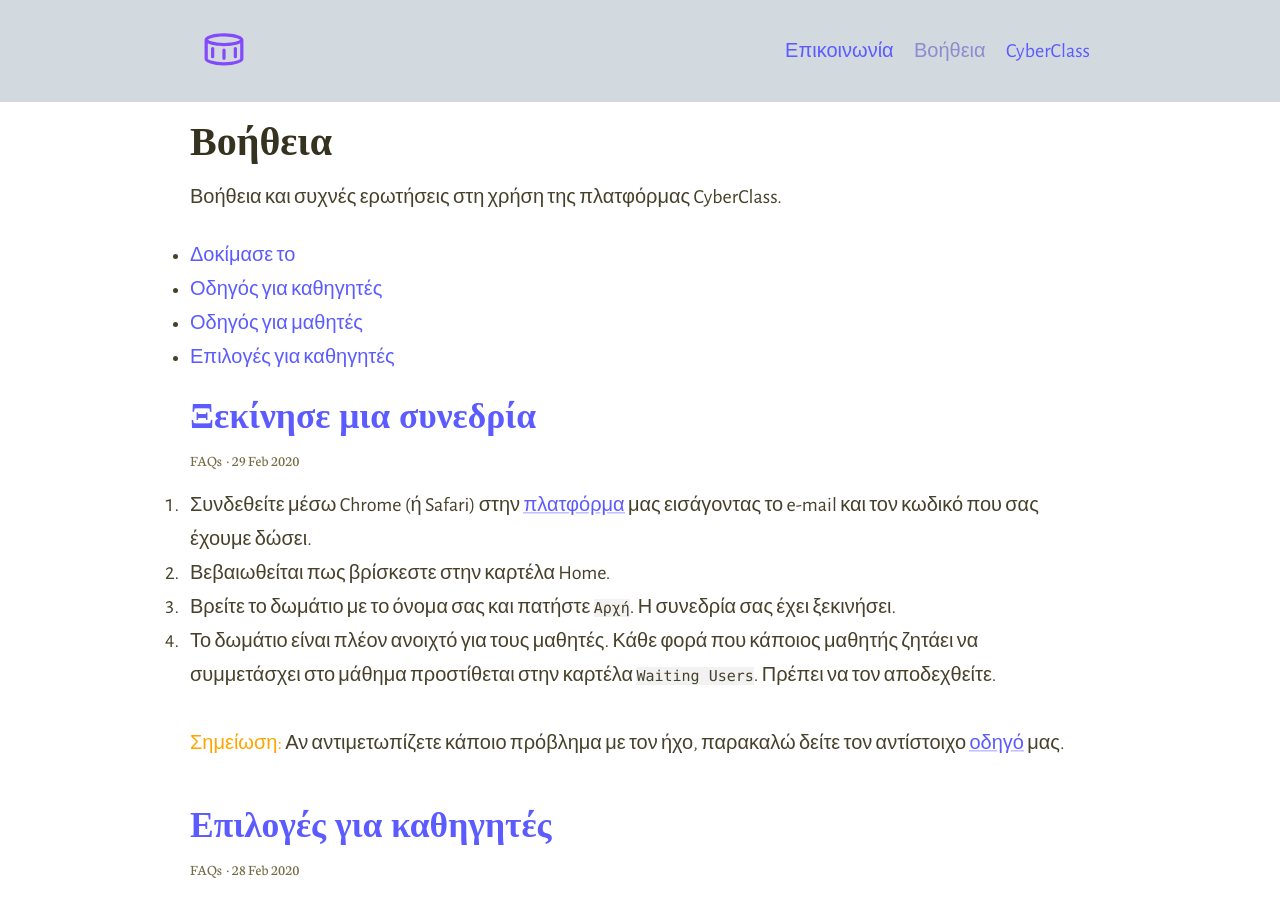
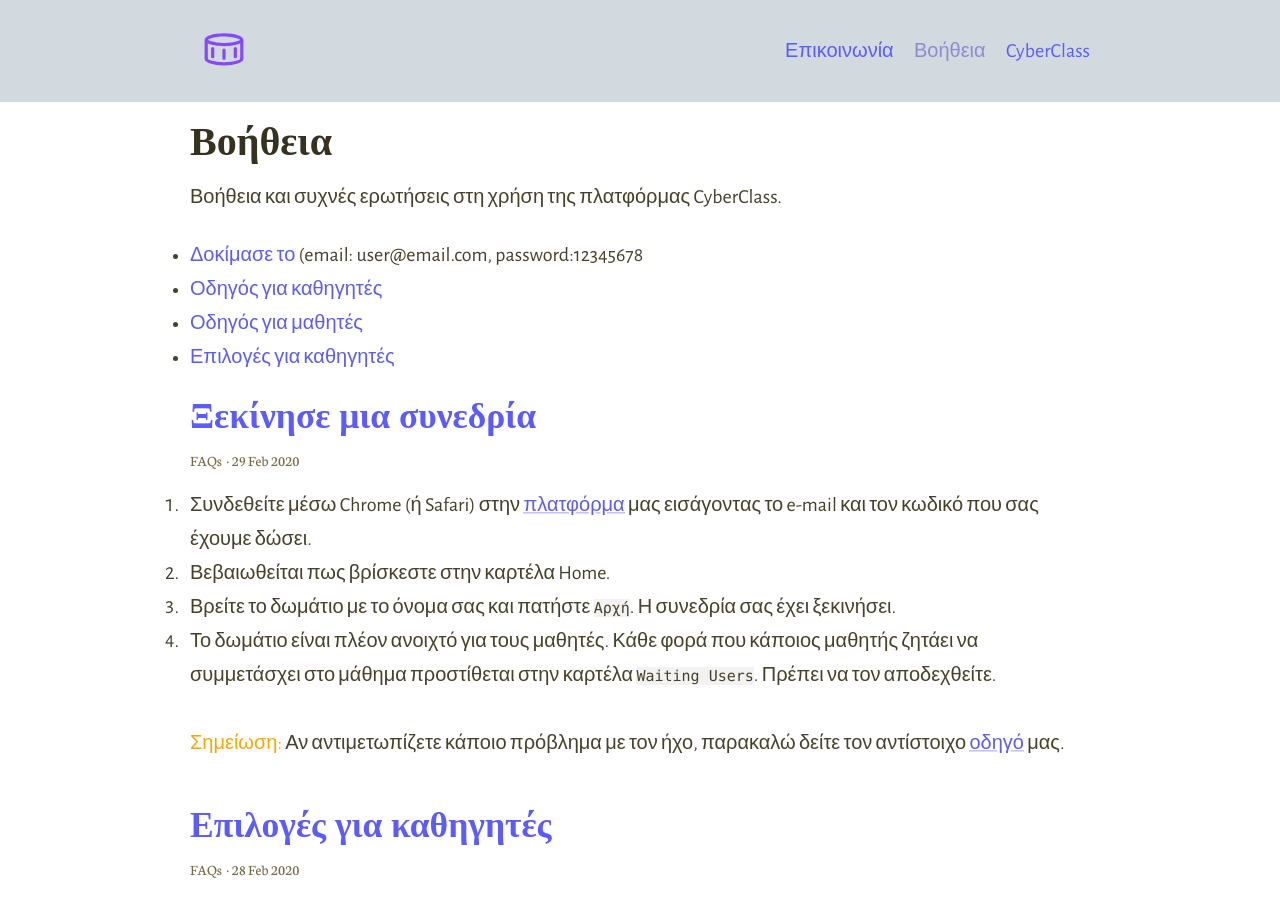
Before and after one commit to cyberclass/cyberclass.github.io, a Jekyll site: the page built from faq.html, in a window 1280 px wide and 900 px high. Built offline with Jekyll 4.4.1, drawn with Linux system fonts in a browser that asks for light colours.

Commit message:
providing password for demo user

```diff
--- a/_includes/post-list.html
+++ b/_includes/post-list.html
@@ -1,6 +1,6 @@
 {% if page.category == "FAQs" %}
 <ul>
-  <li><a href="https://www.cyberpank.rocks/b/signin">Δοκίμασε το</a></li>
+  <li><a href="https://www.cyberpank.rocks/b/signin">Δοκίμασε το</a><i> (email: user@email.com,  password:12345678 </i></li>
   <li><a href="/faqs/2020/02/29/startsession/">Οδηγός για καθηγητές</a></li>
   <li><a href="/faqs/2020/02/28/joinsession/">Οδηγός για μαθητές</a></li>
   <li><a href="/faqs/2020/02/28/teacherchoice/">Επιλογές για καθηγητές</a></li>
```
Also changed, not shown: contact.md (+1 -0 lines).
